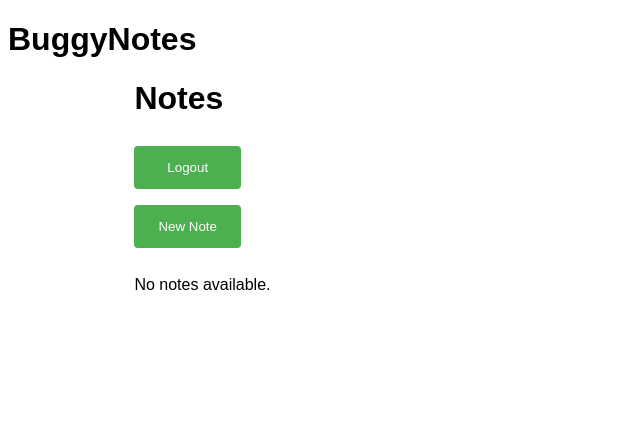
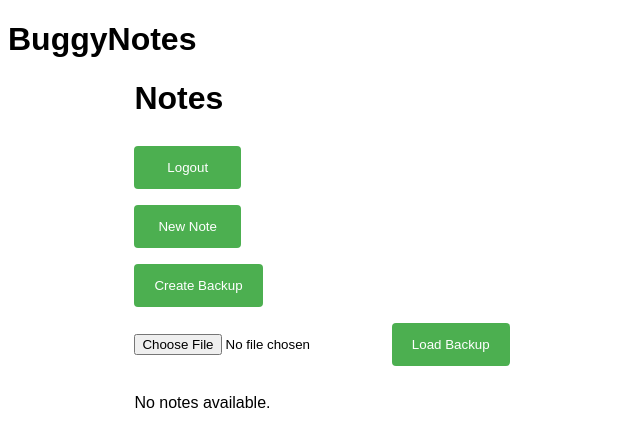
Before and after one commit to Roar1ngDuck/buggynotes, a Django app: page / in a window 1280 px wide. Shown: the top 447 px of the page, without its empty margins (0-640 px from the left). Run offline with Django 4.2, Linux system fonts and the light colour scheme; the visitor is signed in with stand-in values (Sample User, id 1); data that the repository does not hold is empty.

Commit message:
Add note backup with insecure deserialization

```diff
--- a/notes/templates/notes/index.html
+++ b/notes/templates/notes/index.html
@@ -17,6 +17,19 @@
         <button type="submit">New Note</button>
     </form>
 
+    <!-- Backup Notes Button -->
+    <form action="{% url 'backup_notes' %}" method="post">
+        {% csrf_token %}
+        <button type="submit">Create Backup</button>
+    </form>
+
+    <!-- Load Backup Button and File Input -->
+    <form action="{% url 'load_backup' %}" method="post" enctype="multipart/form-data">
+        {% csrf_token %}
+        <input type="file" name="backup_file" required>
+        <button type="submit">Load Backup</button>
+    </form>
+
     <!-- List all notes -->
     <div class="note-list">
         {% for note in notes %}
--- a/notes/urls.py
+++ b/notes/urls.py
@@ -10,5 +10,7 @@ urlpatterns = [
     path('signup/', views.SignUpView.as_view(), name='signup'),
     path('note/<int:note_id>/', views.view_note, name='view_note'),
     path('create/', views.create_note, name='create_note'),
-    path('delete/<int:note_id>/', views.delete_note, name='delete_note')
+    path('delete/<int:note_id>/', views.delete_note, name='delete_note'),
+    path('backup/', views.backup_notes, name='backup_notes'),
+    path('load_backup/', views.load_backup, name='load_backup'),
 ]
--- a/notes/views.py
+++ b/notes/views.py
@@ -6,8 +6,8 @@ from django.urls import reverse_lazy
 from django.views import generic
 from django.contrib.auth import authenticate, login
 from django.shortcuts import redirect, get_object_or_404, render
-from django.template import Context, Template
-from django.utils.safestring import mark_safe
+from django.contrib import messages
+import pickle
 
 @login_required
 def index(request):
@@ -52,6 +52,47 @@ def delete_note(request, note_id):
         # If someone tries to access this URL with GET, redirect them to the index page.
         return redirect('index')
 
+def backup_notes(request):
+    # Make sure this view is only accessible by a POST request
+    if request.method == 'POST':
+        # Query all notes for the current user (assuming there is a user field in Note model)
+        notes = Note.objects.filter(owner=request.user)
+
+        # Serialize the notes with pickle
+        serialized_notes = pickle.dumps(list(notes.values()))
+
+        # Create an HTTP response with the pickled data as an attachment
+        response = HttpResponse(serialized_notes, content_type='application/octet-stream')
+        response['Content-Disposition'] = 'attachment; filename="notes_backup.bak"'
+
+        return response
+    else:
+        # If not a POST request, redirect to the home page or handle as necessary
+        return redirect('/')
+
+def load_backup(request):
+    if request.method == 'POST':
+        # Get the uploaded file
+        backup_file = request.FILES.get('backup_file')
+
+        if backup_file:
+            # Deserialize the notes from the uploaded file
+            notes_data = pickle.load(backup_file)
+
+            for note_data in notes_data:
+                print(note_data)
+                # Create new Note instances or update existing ones
+                unique = {'id': note_data['id']}
+                Note.objects.update_or_create(defaults=note_data, **unique)
+            messages.success(request, 'Backup loaded successfully.')
+        else:
+            messages.error(request, 'No file was uploaded.')
+
+        return redirect('index')
+    else:
+        # Redirect to home if not a POST request
+        return redirect('index')
+
 class SignUpView(generic.CreateView):
     form_class = UserCreationForm
     success_url = reverse_lazy('index')  # Redirect to login page after signup
```
